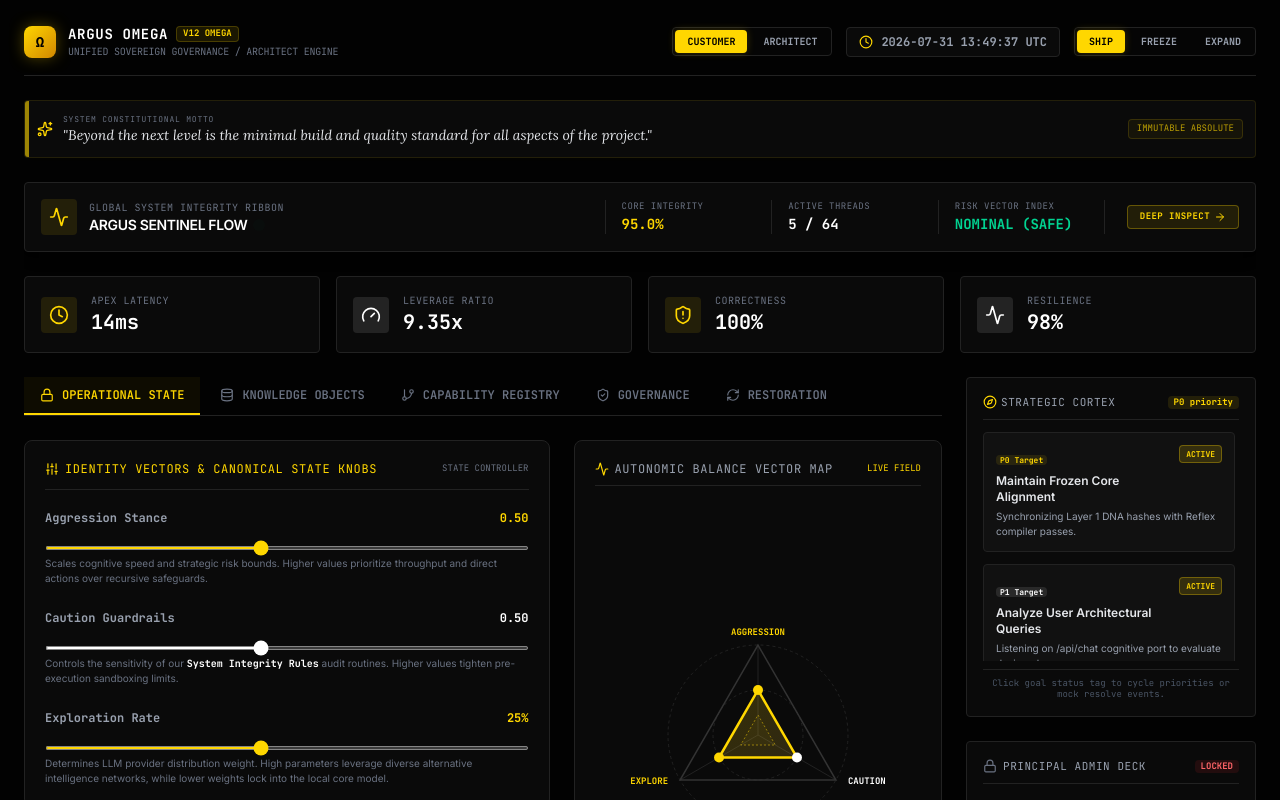
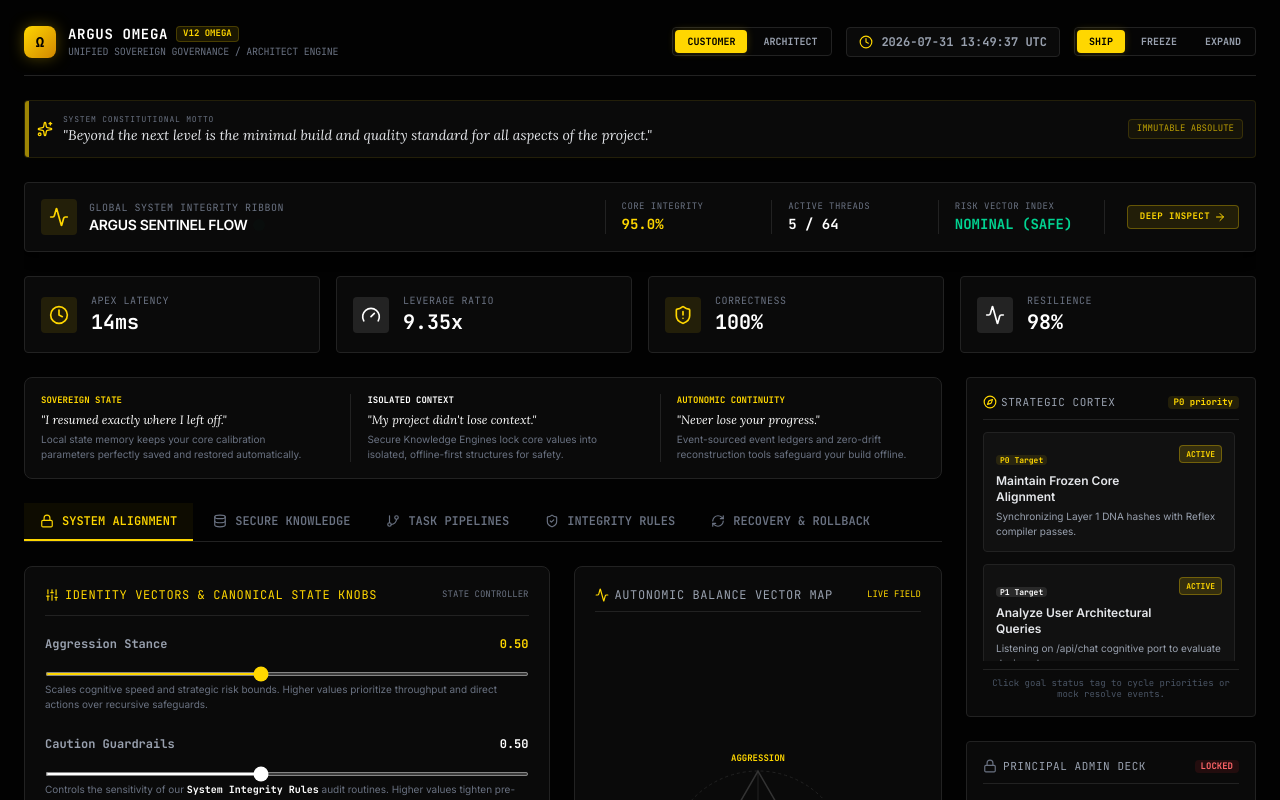
Before and after one commit to Kelziejordan/Arg_vNext, a React (Vite) app: page / in a window 1280 px wide. Shown: the top 800 px of the page. Built offline with nearby package versions, Linux system fonts and the light colour scheme.

Commit message:
docs: add documentation and customer perspective UI
Update README with architectural specifications and add a feature-highlighting section for the customer perspective in the main console.

```diff
--- a/src/App.tsx
+++ b/src/App.tsx
@@ -444,12 +444,38 @@ function AppContent() {
 
           {/* Main Console Focus Area (9 Columns) */}
           <section className="lg:col-span-9 flex flex-col space-y-6">
+            {perspective === 'customer' && (
+              <div className="bg-[#0A0A0A] border border-[#222] rounded-lg p-4 animate-fade-in flex flex-col md:flex-row justify-between gap-4">
+                <div className="space-y-1 md:max-w-[30%]">
+                  <span className="text-[9px] font-mono font-bold text-[#FFD700] uppercase block">Sovereign State</span>
+                  <p className="text-xs font-serif italic text-white leading-snug">"I resumed exactly where I left off."</p>
+                  <p className="text-[10px] text-gray-500 leading-normal">
+                    Local state memory keeps your core calibration parameters perfectly saved and restored automatically.
+                  </p>
+                </div>
+                <div className="space-y-1 md:max-w-[30%] border-t md:border-t-0 md:border-l border-[#222] pt-3 md:pt-0 md:pl-4">
+                  <span className="text-[9px] font-mono font-bold text-white uppercase block">Isolated Context</span>
+                  <p className="text-xs font-serif italic text-white leading-snug">"My project didn't lose context."</p>
+                  <p className="text-[10px] text-gray-500 leading-normal">
+                    Secure Knowledge Engines lock core values into isolated, offline-first structures for safety.
+                  </p>
+                </div>
+                <div className="space-y-1 md:max-w-[30%] border-t md:border-t-0 md:border-l border-[#222] pt-3 md:pt-0 md:pl-4">
+                  <span className="text-[9px] font-mono font-bold text-[#FFD700] uppercase block">Autonomic Continuity</span>
+                  <p className="text-xs font-serif italic text-white leading-snug">"Never lose your progress."</p>
+                  <p className="text-[10px] text-gray-500 leading-normal">
+                    Event-sourced event ledgers and zero-drift reconstruction tools safeguard your build offline.
+                  </p>
+                </div>
+              </div>
+            )}
+
             {/* Nav tabs bar */}
             <nav className="flex border-b border-[#222] gap-1 overflow-x-auto scrollbar-none animate-fade-in" id="dashboard-navigation">
               <button
                 onClick={() => {
                   setActiveTab('STATE');
-                  addLog('Accessing Operational State Service (Pillar 1).', 'INFO', 'SPINE');
+                  addLog(perspective === 'customer' ? 'Accessing System Alignment Service.' : 'Accessing Operational State Service (Pillar 1).', 'INFO', 'SPINE');
                 }}
                 className={`px-4 py-2.5 text-xs font-mono font-semibold transition border-b-2 flex items-center gap-2 shrink-0 cursor-pointer ${
                   activeTab === 'STATE'
@@ -458,12 +484,12 @@ function AppContent() {
                 }`}
               >
                 <Lock className="w-3.5 h-3.5" />
-                OPERATIONAL STATE
+                {perspective === 'customer' ? 'SYSTEM ALIGNMENT' : 'OPERATIONAL STATE'}
               </button>
               <button
                 onClick={() => {
                   setActiveTab('MEMORY');
-                  addLog('Accessing Knowledge Objects Service (Pillar 2).', 'INFO', 'SPINE');
+                  addLog(perspective === 'customer' ? 'Accessing Secure Knowledge Service.' : 'Accessing Knowledge Objects Service (Pillar 2).', 'INFO', 'SPINE');
                 }}
                 className={`px-4 py-2.5 text-xs font-mono font-semibold transition border-b-2 flex items-center gap-2 shrink-0 cursor-pointer ${
                   activeTab === 'MEMORY'
@@ -472,12 +498,12 @@ function AppContent() {
                 }`}
               >
                 <Database className="w-3.5 h-3.5" />
-                KNOWLEDGE OBJECTS
+                {perspective === 'customer' ? 'SECURE KNOWLEDGE' : 'KNOWLEDGE OBJECTS'}
               </button>
               <button
                 onClick={() => {
                   setActiveTab('REGISTRY');
-                  addLog('Accessing Capability Registry Service (Pillar 4).', 'INFO', 'SPINE');
+                  addLog(perspective === 'customer' ? 'Accessing Task Pipelines.' : 'Accessing Capability Registry Service (Pillar 4).', 'INFO', 'SPINE');
                 }}
                 className={`px-4 py-2.5 text-xs font-mono font-semibold transition border-b-2 flex items-center gap-2 shrink-0 cursor-pointer ${
                   activeTab === 'REGISTRY'
@@ -486,12 +512,12 @@ function AppContent() {
                 }`}
               >
                 <GitBranch className="w-3.5 h-3.5" />
-                CAPABILITY REGISTRY
+                {perspective === 'customer' ? 'TASK PIPELINES' : 'CAPABILITY REGISTRY'}
               </button>
               <button
                 onClick={() => {
                   setActiveTab('GOVERNANCE');
-                  addLog('Entering Policy & Constitutional Governance (Pillar 3).', 'INFO', 'SPINE');
+                  addLog(perspective === 'customer' ? 'Accessing Integrity Rules & Controls.' : 'Entering Policy & Constitutional Governance (Pillar 3).', 'INFO', 'SPINE');
                 }}
                 className={`px-4 py-2.5 text-xs font-mono font-semibold transition border-b-2 flex items-center gap-2 shrink-0 cursor-pointer ${
                   activeTab === 'GOVERNANCE'
@@ -500,12 +526,12 @@ function AppContent() {
                 }`}
               >
                 <ShieldCheck className="w-3.5 h-3.5" />
-                GOVERNANCE
+                {perspective === 'customer' ? 'INTEGRITY RULES' : 'GOVERNANCE'}
               </button>
               <button
                 onClick={() => {
                   setActiveTab('RESTORATION');
-                  addLog('Accessing Restoration & Reflex Reconstruction (Pillar 5).', 'INFO', 'SPINE');
+                  addLog(perspective === 'customer' ? 'Accessing Recovery & Rollback Systems.' : 'Accessing Restoration & Reflex Reconstruction (Pillar 5).', 'INFO', 'SPINE');
                 }}
                 className={`px-4 py-2.5 text-xs font-mono font-semibold transition border-b-2 flex items-center gap-2 shrink-0 cursor-pointer ${
                   activeTab === 'RESTORATION'
@@ -514,7 +540,7 @@ function AppContent() {
                 }`}
               >
                 <RefreshCw className="w-3.5 h-3.5" />
-                RESTORATION
+                {perspective === 'customer' ? 'RECOVERY & ROLLBACK' : 'RESTORATION'}
               </button>
             </nav>
 
@@ -781,6 +807,11 @@ function AppContent() {
               </div>
             ))}
           </div>
+
+          <div className="flex flex-col sm:flex-row justify-between items-start sm:items-center border-t border-[#111] pt-2 mt-1 text-[9px] font-mono text-gray-500 gap-1">
+            <span>Sovereign Contact Node: <a href="mailto:kelseaziegler@gmail.com" className="text-white hover:text-[#FFD700] transition-colors font-bold underline">kelseaziegler@gmail.com</a></span>
+            <span>Architectural Core frozen in partnership with Gemini V12</span>
+          </div>
         </footer>
       </main>
 
```
Also changed, not shown: 1 other file (tests, documents, lock files or other folders).
